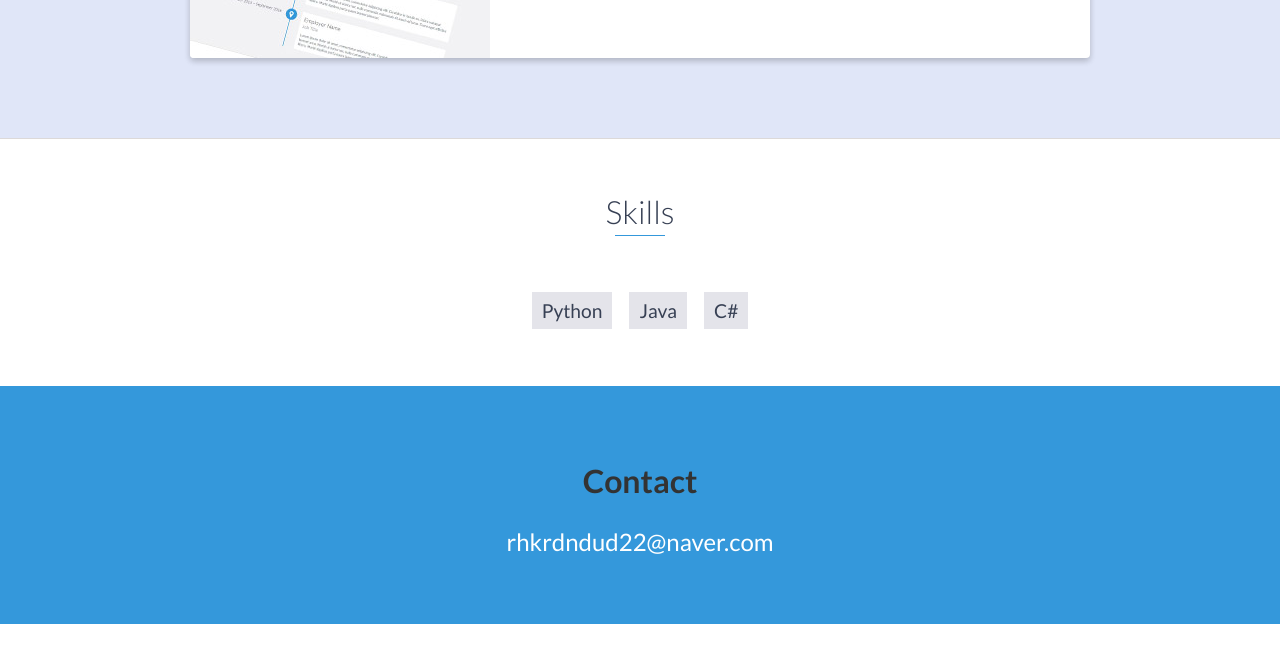
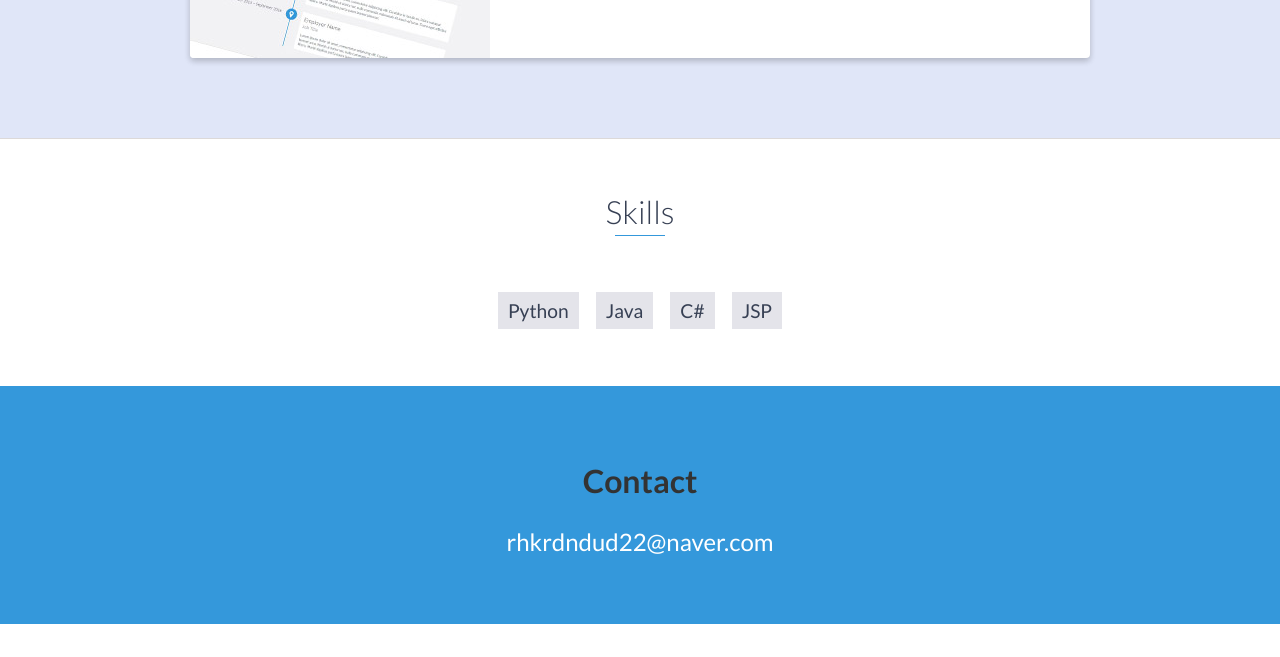
Before and after one commit to rhkrdndud22/rhkrdndud221.github.io, a website: page index.html in a window 1280 px wide. Shown: the part 2912-3569 px from the top of the page. Drawn offline with nearby package versions, Linux system fonts and the light colour scheme.

Commit message:
Update index.html

```diff
--- a/index.html
+++ b/index.html
@@ -160,6 +160,7 @@
             <li>Python</li>
             <li>Java</li>
             <li>C#</li>
+            <li>JSP</li>
         </ul>
     </div>
 
```
